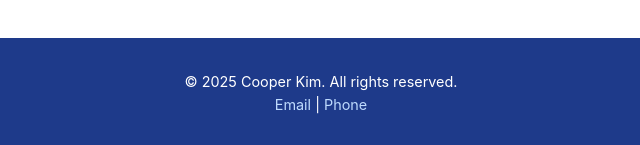
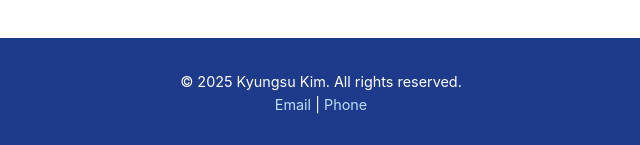
Before and after one commit to paipai222/profile, a plain HTML site: page index.html in a window 1280 px wide. Shown: the part 3335-3480 px from the top of the page, 319-959 px from the left. Drawn offline with Linux system fonts and the light colour scheme.

Commit message:
Update index.html

```diff
--- a/index.html
+++ b/index.html
@@ -3,7 +3,7 @@
 <head>
     <meta charset="UTF-8">
     <meta name="viewport" content="width=device-width, initial-scale=1.0">
-    <title>Cooper Kyungsu Kim | Finance & Data Analytics</title>
+    <title>Kyungsu Kim | Finance & Data Analytics</title>
     <style>
         * {
             margin: 0;
@@ -629,7 +629,7 @@
     </div>
 
     <footer>
-        <p>&copy; 2025 Cooper Kim. All rights reserved.</p>
+        <p>&copy; 2025 Kyungsu Kim. All rights reserved.</p>
         <p><a href="mailto:parj1110@gmail.com">Email</a> | <a href="tel:+19312496862">Phone</a></p>
     </footer>
 
```
